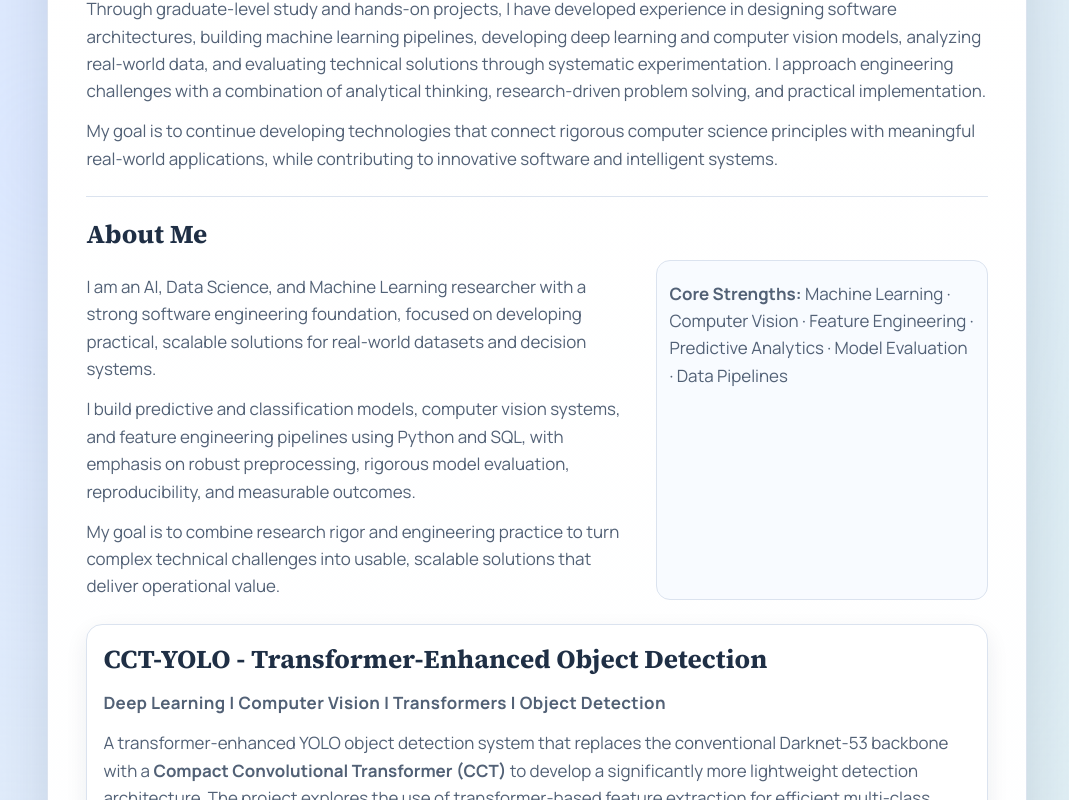
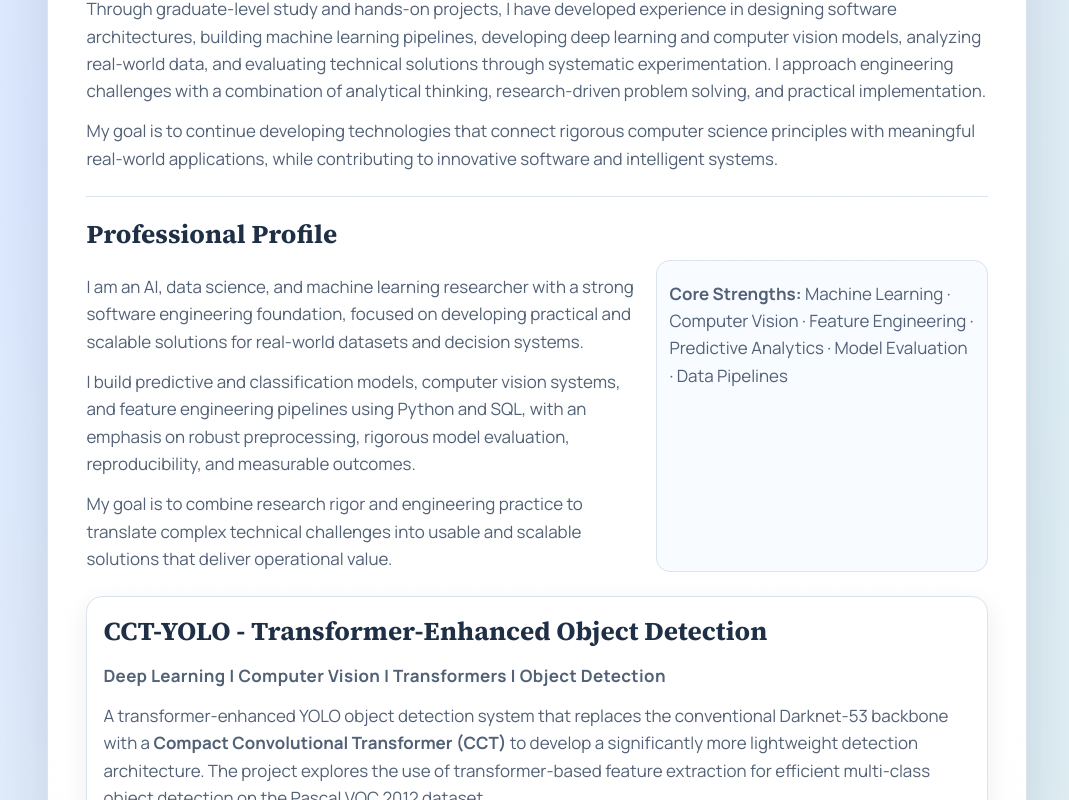
Before and after one commit to kalina0817/Portfolio, a React (Create React App) app in the folder kalkidan-portfolio/: page / in a window 1280 px wide. Shown: the part 620-1420 px from the top of the page, without its empty margins (103-1172 px from the left). Built offline with nearby package versions, Linux system fonts and the light colour scheme.

Commit message:
Refine full portfolio copy to professional graduate-level tone

```diff
--- a/kalkidan-portfolio/src/App.js
+++ b/kalkidan-portfolio/src/App.js
@@ -54,25 +54,25 @@ function App() {
           </p>
         </section>
 
-        <section className="about-me" aria-label="About Me">
-          <h2>About Me</h2>
+        <section className="about-me" aria-label="Professional Profile">
+          <h2>Professional Profile</h2>
           <div className="about-grid">
             <div>
               <p>
-                I am an AI, Data Science, and Machine Learning researcher with
+                I am an AI, data science, and machine learning researcher with
                 a strong software engineering foundation, focused on developing
-                practical, scalable solutions for real-world datasets and
+                practical and scalable solutions for real-world datasets and
                 decision systems.
               </p>
               <p>
                 I build predictive and classification models, computer vision
                 systems, and feature engineering pipelines using Python and
-                SQL, with emphasis on robust preprocessing, rigorous model
+                SQL, with an emphasis on robust preprocessing, rigorous model
                 evaluation, reproducibility, and measurable outcomes.
               </p>
               <p>
                 My goal is to combine research rigor and engineering practice
-                to turn complex technical challenges into usable, scalable
+                to translate complex technical challenges into usable and scalable
                 solutions that deliver operational value.
               </p>
             </div>
```
Also changed, not shown: 1 other file (tests, documents, lock files or other folders).
